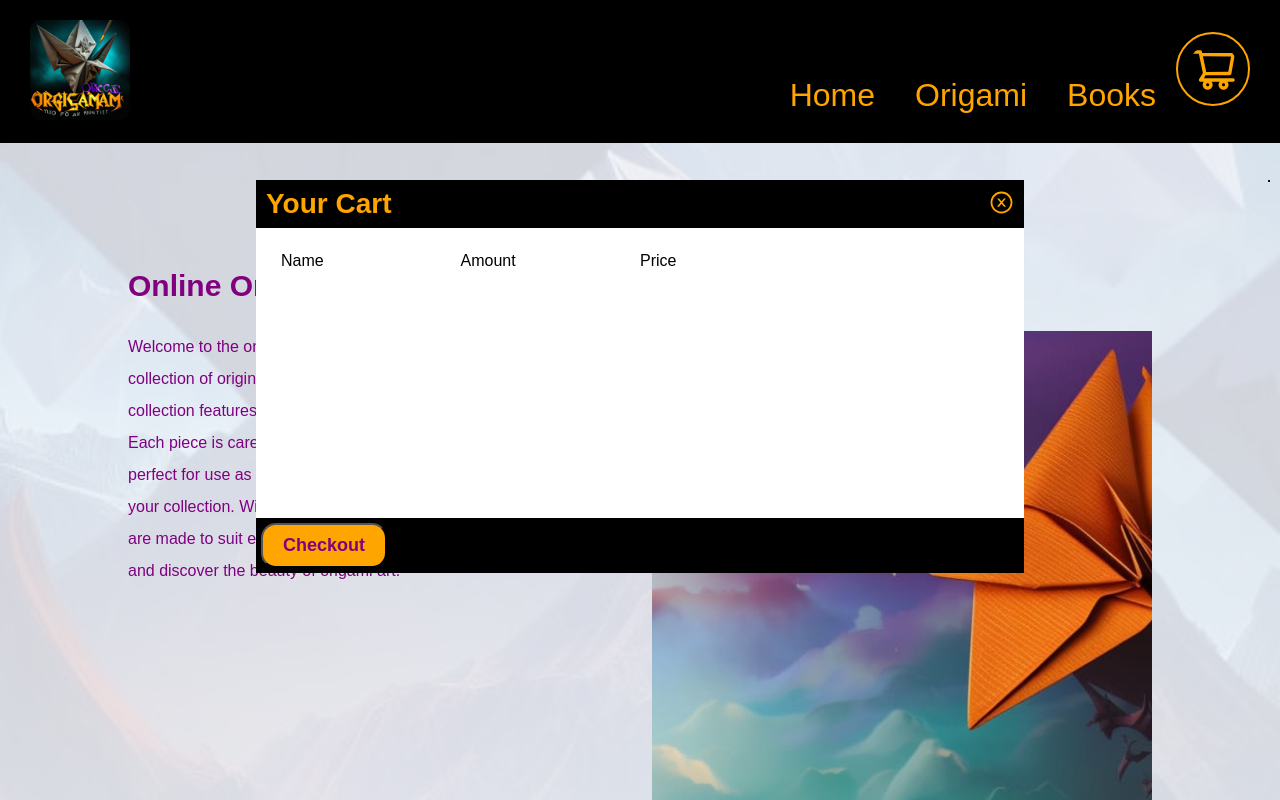
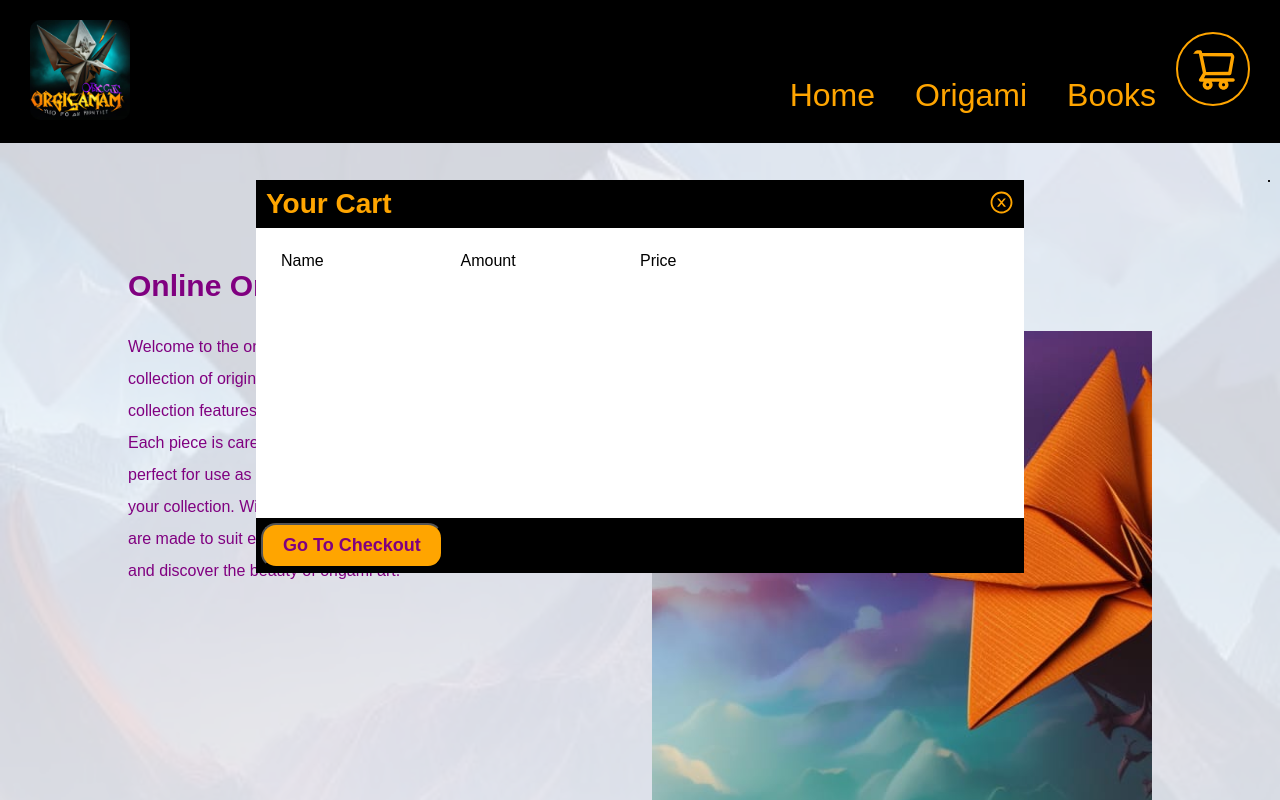
Before and after one commit to wildcard329/origami-frontend-store, a React (Vite) app: page / in a window 1280 px wide. Both pictures are taken after a click on the icon 1213 px from the left and 69 px from the top of the page. Shown: the top 800 px of the page. Built offline with nearby package versions, Linux system fonts and the light colour scheme.

Commit message:
[cart-003] abstracted cart from modal

```diff
--- a/src/AppLayout.jsx
+++ b/src/AppLayout.jsx
@@ -1,21 +1,20 @@
 import React, { useContext, useEffect } from 'react';
-import { Link } from 'react-router-dom';
+import { Link, useNavigate } from 'react-router-dom';
 import Logo from './assets/images/79Eignqkliu1bLJPO9jw--1--7vtfx.jpg';
 import CartHeader from './components/templates/CartHeader';
 import Messages from './components/layouts/Messages.jsx';
 import Modal from './components/layouts/Modal';
 import CartContext from './utils/contexts/cartContext';
+import ModalContext from './utils/contexts/modalContext';
+import CartContent from './components/templates/CartContent';
 
 const AppLayout = ({ children }) => {
-  const { shouldShowCart, cart } = useContext(CartContext);
-  const scrollLockedNode = document.getElementById('root');
-  useEffect(() => {
-    if (shouldShowCart) {
-      scrollLockedNode.classList.add('scroll-lock')
-    } else {
-      scrollLockedNode.classList.remove('scroll-lock')
-    };
-  }, [shouldShowCart]);
+  const { shouldShowModal: shouldShowCart, toggleModal: toggleCart } = useContext(ModalContext);
+  const navigate = useNavigate();
+  const goToCheckout = () => {
+    toggleCart();
+    navigate('/checkout');
+  };
   return(
     <div id='layout'>
       <header className='app-header'>
@@ -32,7 +31,11 @@ const AppLayout = ({ children }) => {
       <div className='app-content'>
         <Messages />
         {children}
-        {shouldShowCart ? <Modal modalTitle='Your Cart' modalContent={cart} modalFooter='Checkout' /> : null}
+        {shouldShowCart ?
+          <Modal modalTitle='Your Cart' footerBtnCb={goToCheckout} footerBtnLabel='go to checkout'>
+            <CartContent />
+          </Modal>
+        : null}
       </div>
       <footer className='app-footer'>
         <p>2023 Online Origami Store</p>
--- a/src/components/layouts/Messages.jsx
+++ b/src/components/layouts/Messages.jsx
@@ -1,16 +1,16 @@
 import React, { useContext } from 'react';
-import CartContext from '../../utils/contexts/cartContext';
+import ModalContext from '../../utils/contexts/modalContext';
 import MessageContext from '../../utils/contexts/messageContext';
 import { AiOutlineCloseCircle } from 'react-icons/ai';
 import AppButton from '../atoms/AppButton';
 import "./messages.css";
 
 const Messages = () => {
-  const { toggleCart } = useContext(CartContext);
+  const { toggleModal } = useContext(ModalContext);
   const { messages, removeMessage } = useContext(MessageContext);
   return(
     <ul className="app-messages">
-      {messages?.map((message, index) => <li key={index}><div><AiOutlineCloseCircle onClick={() => removeMessage(message)} />{message.text}</div><AppButton btnCb={toggleCart} btnLabel='view cart' /></li>)}
+      {messages?.map((message, index) => <li key={index}><div><AiOutlineCloseCircle onClick={() => removeMessage(message)} />{message.text}</div><AppButton btnCb={toggleModal} btnLabel='view cart' /></li>)}
     </ul>
   )
 }
--- a/src/components/layouts/Modal.jsx
+++ b/src/components/layouts/Modal.jsx
@@ -1,44 +1,23 @@
 import React, { useContext } from "react";
 import AppH3 from "../atoms/AppH3";
 import { AiOutlineCloseCircle } from 'react-icons/ai';
-import { BsTrash } from 'react-icons/bs';
-import CartContext from "../../utils/contexts/cartContext";
-import { useNavigate } from 'react-router-dom';
+import ModalContext from "../../utils/contexts/modalContext";
+import AppButton from "../atoms/AppButton";
 import "./modal.css";
-import AppButton from "../atoms/AppButton";
 
-const Modal = ({ modalTitle, modalContent, modalFooter, modalCb }) => {
-  const { toggleCart, removeFromCart } = useContext(CartContext);
-  const navigate = useNavigate();
-  const goToCheckout = () => {
-    toggleCart();
-    navigate('/checkout');
-  };
+const Modal = ({ modalTitle, children, footerBtnCb, footerBtnLabel }) => {
+  const { toggleModal } = useContext(ModalContext);
   return(
     <div className='app-modal'>
       <header className='modal-header'>
         <AppH3 text={modalTitle} />
-        <AiOutlineCloseCircle fill='orange' onClick={toggleCart} className='modal-icon' />
+        <AiOutlineCloseCircle fill='orange' onClick={toggleModal} className='modal-icon' />
       </header>
       <main className='modal-content'>
-        <div className="span-3">
-          <span>Name</span>
-          <span>Amount</span>
-          <span>Price</span>
-        </div>
-        <ul>
-          {modalContent.map((item, index) =>
-            <li className="modal-list" key={`${item.id}-${index}`}>
-              <h5>{item.name}</h5>
-              <span>{item.quantity}</span>
-              <span>${item.price * item.quantity}</span>
-              <BsTrash fill='orange' onClick={() => removeFromCart(item.id)} />
-            </li>
-          )}
-        </ul>
+        {children}
       </main>
       <footer className='modal-footer'>
-        <AppButton btnCb={goToCheckout} btnLabel={modalFooter} />
+        <AppButton btnCb={footerBtnCb} btnLabel={footerBtnLabel} />
       </footer>
     </div>
   )
--- /dev/null
+++ b/src/components/templates/CartContent.jsx
@@ -0,0 +1,28 @@
+import React, { useContext } from "react";
+import { BsTrash } from 'react-icons/bs';
+import CartContext from "../../utils/contexts/cartContext";
+
+const CartContent = () => {
+  const { removeFromCart, cart } = useContext(CartContext);
+  return(
+    <>
+      <div className="span-3">
+        <span>Name</span>
+        <span>Amount</span>
+        <span>Price</span>
+      </div>
+      <ul>
+        {cart.map((item, index) =>
+          <li className="modal-list" key={`${item.id}-${index}`}>
+            <h5>{item.name}</h5>
+            <span>{item.quantity}</span>
+            <span>${item.price * item.quantity}</span>
+            <BsTrash fill='orange' onClick={() => removeFromCart(item.id)} />
+          </li>
+        )}
+      </ul>
+    </>
+  )
+}
+
+export default CartContent;
--- a/src/components/templates/CartHeader.jsx
+++ b/src/components/templates/CartHeader.jsx
@@ -1,12 +1,12 @@
 import React, { useContext } from "react";
 import "./cartheader.css";
 import { AiOutlineShoppingCart } from "react-icons/ai"
-import CartProvider from "../../utils/contexts/cartContext";
+import ModalContext from "../../utils/contexts/modalContext";
 
 const CartHeader = () => {
-  const { toggleCart } = useContext(CartProvider);
+  const { toggleModal } = useContext(ModalContext);
   return(
-    <AiOutlineShoppingCart onClick={toggleCart} fill='orange' className='cart-icon' />
+    <AiOutlineShoppingCart onClick={toggleModal} fill='orange' className='cart-icon' />
   )
 }
 
```
